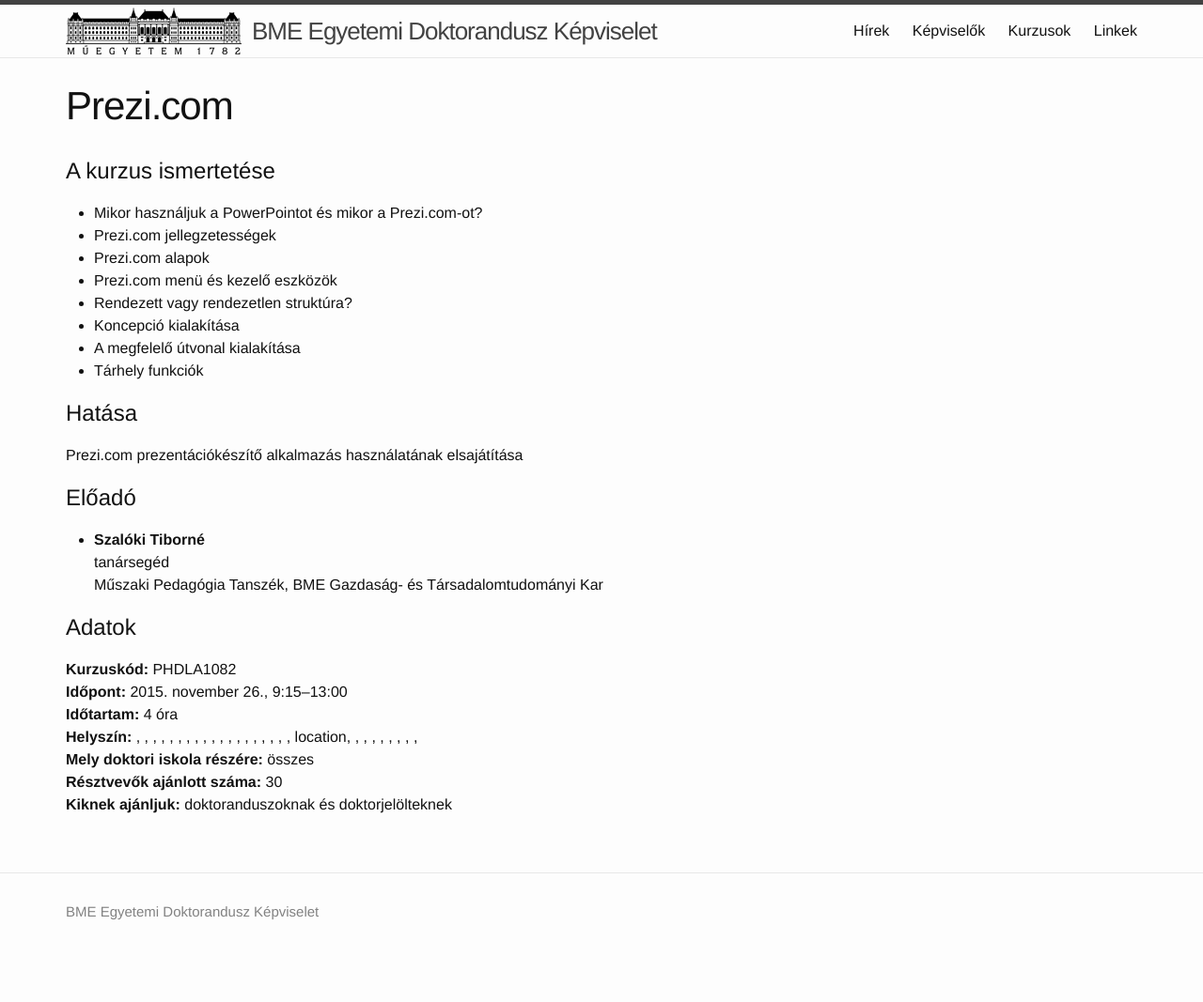
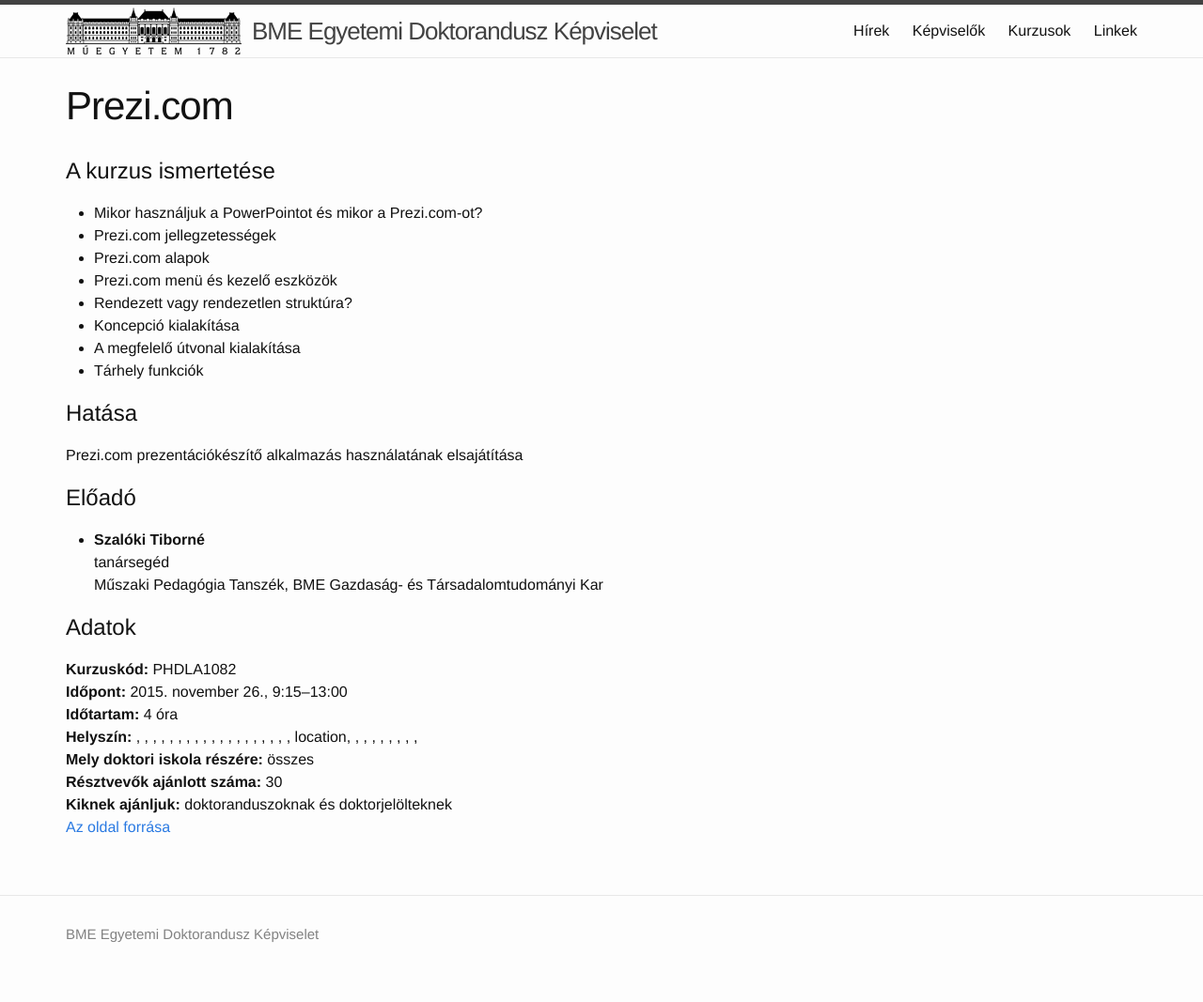
Before and after one commit to totyabaja/bme-edk.github.io, a Jekyll site: the page built from _lectures/1082-prezi.md, in a window 1280 px wide. Shown: the whole page at 94% size. Built offline with Jekyll 4.4.1, drawn with Linux system fonts in a browser that asks for light colours; a file with an impossible date is left out; before the commit the page ends 1043 px from its top, so only the background shows below that.

Commit message:
Added link to source

```diff
--- a/_layouts/lecture.html
+++ b/_layouts/lecture.html
@@ -39,6 +39,8 @@
     <div><strong>Mely doktori iskola részére:</strong> {{ page.schools }}</div>
     <div><strong>Résztvevők ajánlott száma:</strong> {{ page.participants }}</div>
     <div><strong>Kiknek ajánljuk:</strong> {{ page.audience }}</div>
+
+    <div><a href="{{ page.path}}">Az oldal forrása</a></a>
   </article>
 
 </div>
```
